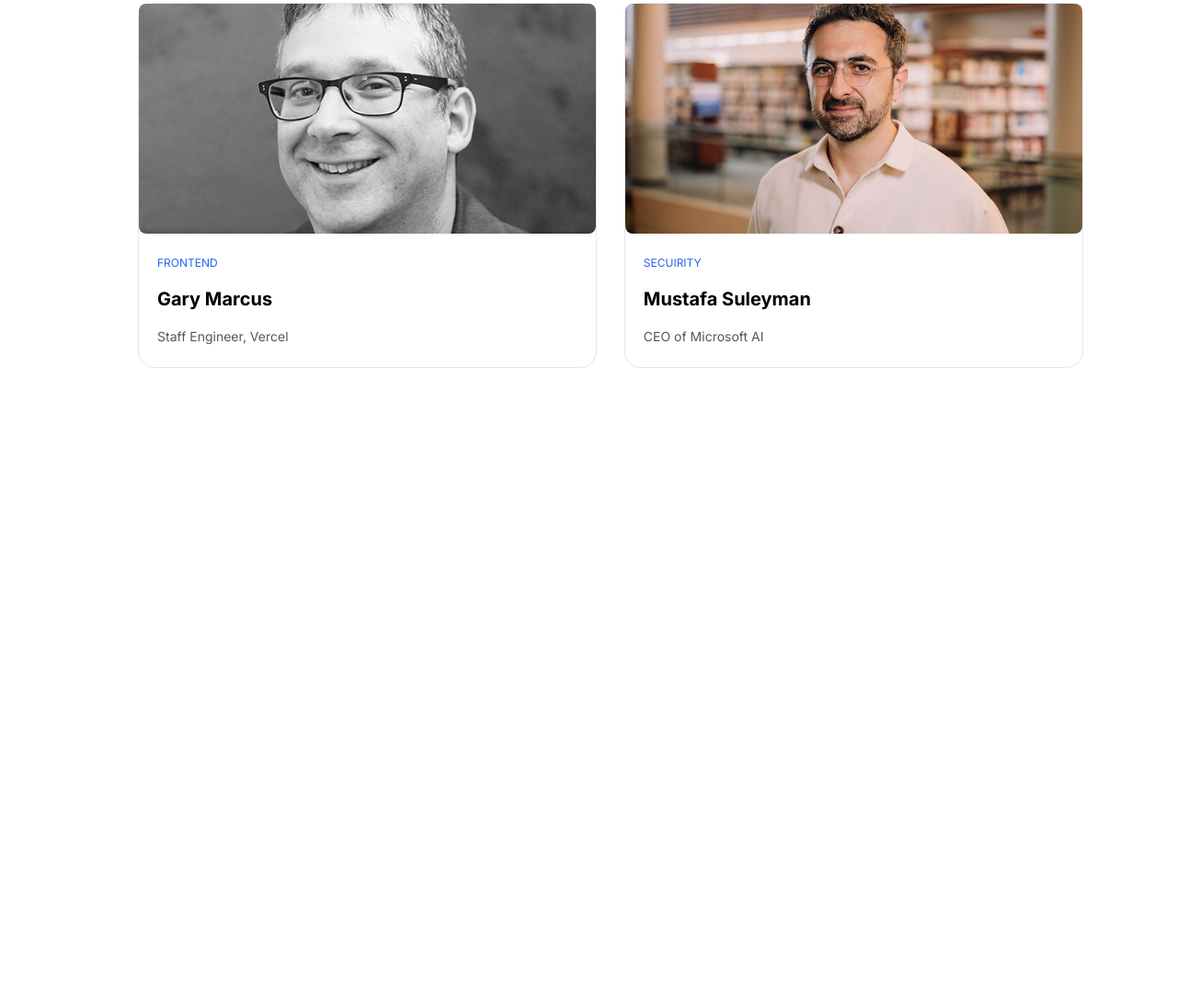
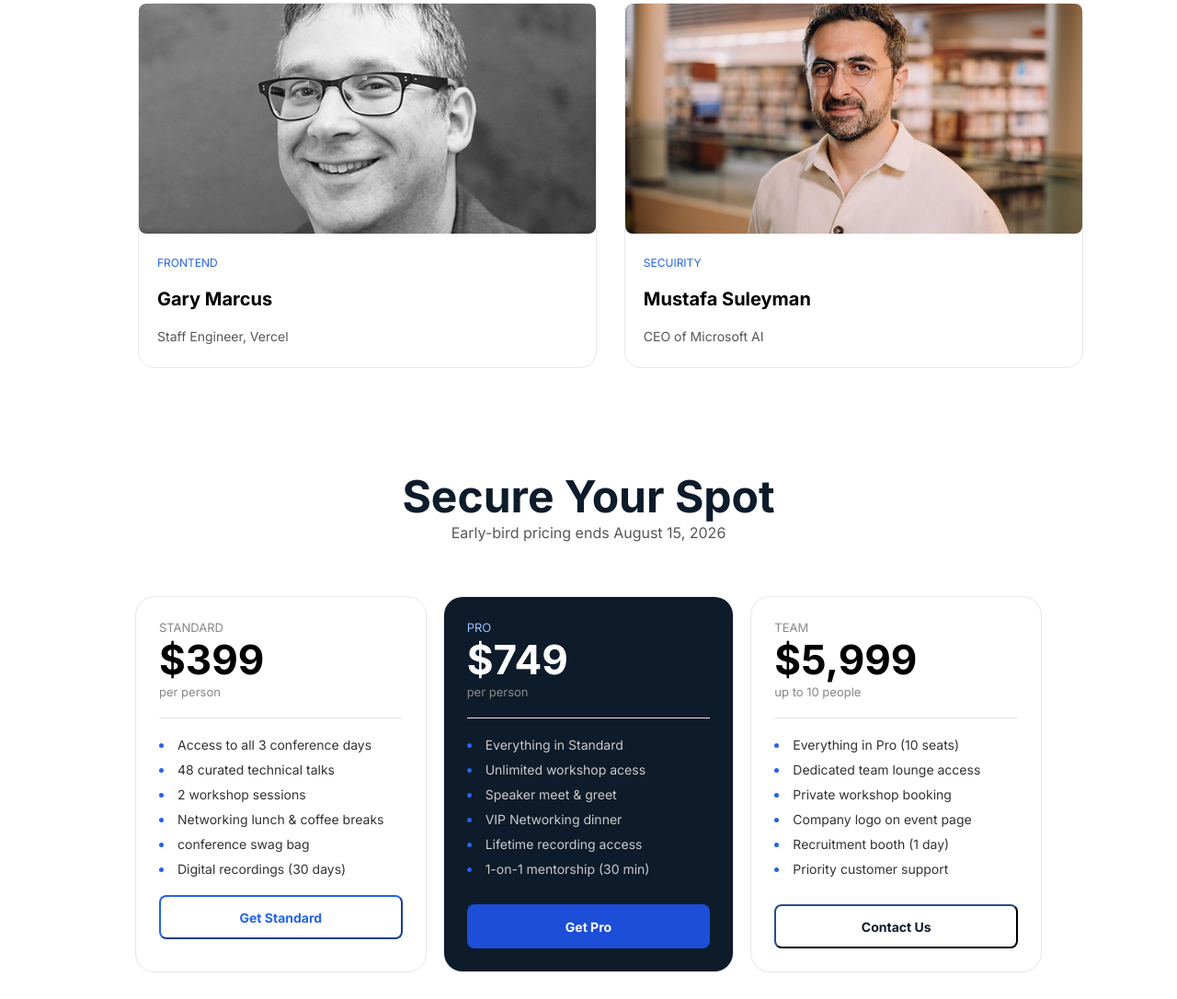
Before and after one commit to TareqNiloy/first-assignment, a plain HTML site: page index.html in a window 1280 px wide. Shown: the part 1344-2430 px from the top of the page at 92% size. Before the commit the page ends 1744 px from the top, so only its background shows below. Drawn offline with Linux system fonts and the light colour scheme.

Commit message:
spots are added

```diff
--- a/index.html
+++ b/index.html
@@ -61,5 +61,55 @@
         </div>
     </div>
     </section>
+    <section class="plan-info">
+        <div class="text">
+        <h1>Secure Your Spot</h1>
+        <p class="Just">Early-bird pricing ends August 15, 2026</p>
+        </div>
+        <div class="all-plan">
+            <div class="plan">
+                <p class="position-up">STANDARD</p>
+                <h2 class="price">$399</h2>
+                <p class="position-down">per person</p><br><hr><br>
+                <ul class="try">
+                    <li>Access to all 3 conference days</li>
+                    <li>48 curated technical talks</li>
+                    <li>2 workshop sessions</li>
+                    <li>Networking lunch & coffee breaks</li>
+                    <li>conference swag bag</li>
+                    <li>Digital recordings (30 days)</li>
+                </ul>
+                <button class="second-btn">Get Standard</button>
+            </div>
+            <div class="plan plan-two">
+                <p class="position-up new-color">PRO</p>
+                <h2 class="price">$749</h2>
+                <p class="position-down">per person</p><br><hr><br>
+                <ul class="try">
+                    <li>Everything in Standard</li>
+                    <li>Unlimited workshop acess</li>
+                    <li>Speaker meet & greet</li>
+                    <li>VIP Networking dinner</li>
+                    <li>Lifetime recording access</li>
+                    <li>1-on-1 mentorship (30 min)</li>
+                    <button class="btn">Get Pro</button>
+                </ul>
+            </div>
+            <div class="plan">
+                <p class="position-up">TEAM</p>
+                <h2 class="price">$5,999</h2>
+                <p class="position-down">up to 10 people</p><br><hr><br>
+                <ul class="try">
+                    <li>Everything in Pro (10 seats)</li>
+                    <li>Dedicated team lounge access</li>
+                    <li>Private workshop booking</li>
+                    <li>Company logo on event page</li>
+                    <li>Recruitment booth (1 day)</li>
+                    <li>Priority customer support</li>
+                    <button class="third-btn">Contact Us</button>
+                </ul>
+            </div>
+        </div>
+    </section>
 </body>
 </html>
--- a/style.css
+++ b/style.css
@@ -115,3 +115,117 @@ header{
     border-radius: 18px;
 
 }
+.all-plan{
+    display: grid;
+    grid-template-columns: repeat(3, 1fr);
+    justify-content: center;
+    gap: 20px;
+    padding: 30px 20px;
+    margin-top: 30px;
+}
+.plan-info li::marker{
+    color: #2563EB;
+}
+.text{
+    margin-top: 110px;
+    text-align: center;
+}
+.text h1{
+    color: #0D1B2A;
+    font-size: 48px; ;
+}
+.plan{
+    border-radius: 20px;
+    box-shadow: 0 0 0 1px #E5E7EB;
+    padding: 25px 25px;
+}
+.try{
+    display: flex;
+    flex-direction: column;
+    gap: 10px;
+
+}
+ul {
+    list-style-position: inside;
+    padding-left: 0;
+}
+.try li{
+    color: #333333;
+    font-size: 14px;
+}
+hr{
+    border: none;
+    height: 1px;
+    background-color: #E5E7EB;
+}
+.second-btn{
+    background-color: white;
+    padding: 12px 75px;
+    border-radius: 8px;
+    cursor: pointer;
+    border: 1px bold ;
+    border-color: #2563EB;
+    font-size: 14px;
+    color: #2563EB;
+    font-weight: bold;
+    margin-top: 20px;
+}
+.third-btn{
+    background-color: white;
+    padding: 12px 75px;
+    border-radius: 8px;
+    cursor: pointer;
+    border: 1px bold ;
+    border-color: #0D1B2A;
+    font-size: 14px;
+    color: #0D1B2A;
+    font-weight: bold;
+    margin-top: 20px;
+}
+.try .btn{
+    padding: 12px 75px;
+    border-radius: 8px;
+    cursor: pointer;
+    border: 1px bold ;
+    font-size: 14px;
+    font-weight: bold;
+    margin-top: 20px;
+}
+.plan-info{
+    margin: 0 10%;
+}
+.all-plan .second-btn,
+.third-btn,
+.btn {
+    width: 100%;
+    height: 48px;
+    border-radius: 8px;
+    font-size: 14px;
+    font-weight: bold;
+    cursor: pointer;
+}
+.position-down{
+    color: #888888;
+    font-size: 13px;
+}
+.position-up{
+    color: #888888;
+    font-size: 13px;
+}
+.price{
+    font-size: 44px;
+}
+.Just{
+    color: #575757;
+    font-size: 16px;
+}
+.plan-two{
+    background-color: #0D1B2A;
+    color: white;
+}
+.new-color{
+    color: #93C5FD;
+}
+.plan-two ul li{
+    color: rgb(204, 201, 201);
+}
```
